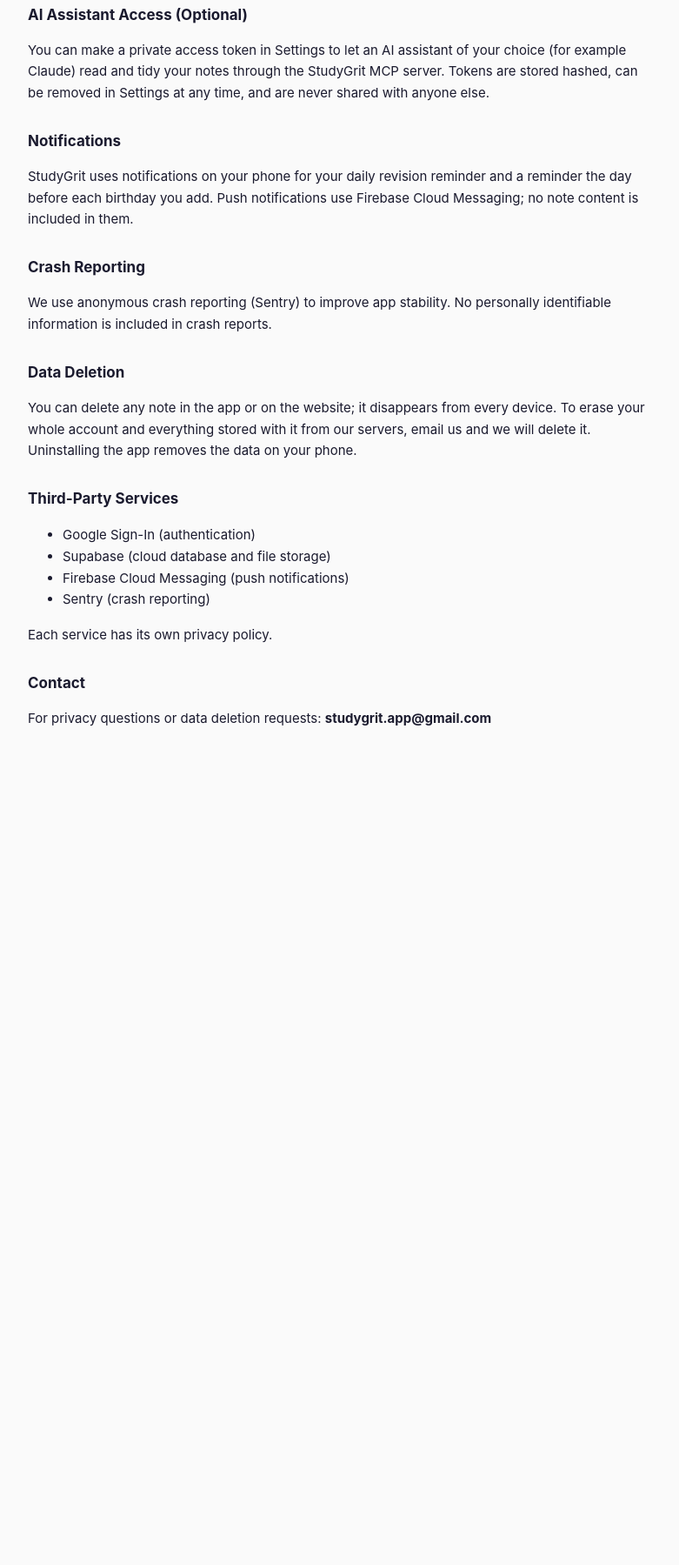
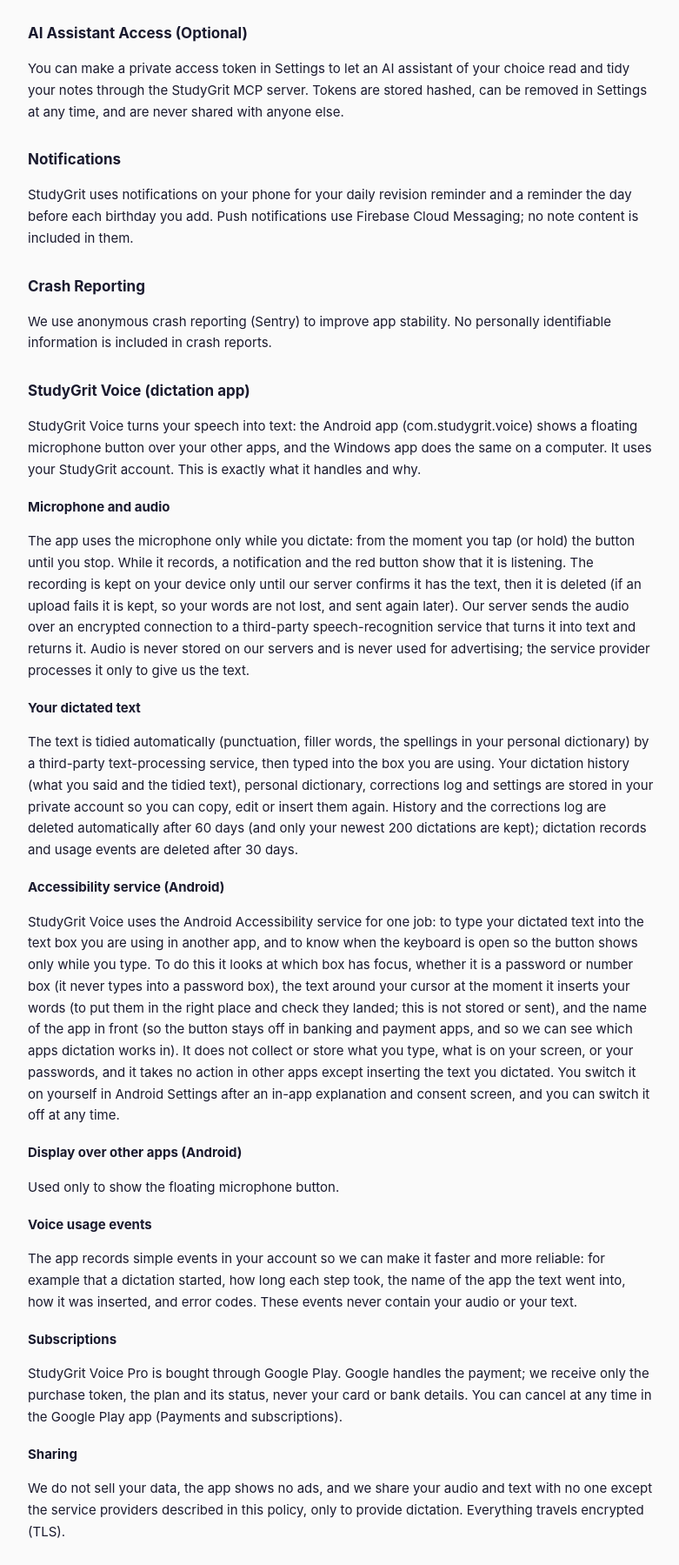
Before and after one commit to studygrit-app/studygrit-app, a plain HTML site: page privacy.html in a window 1280 px wide. Shown: the part 982-2781 px from the top of the page at 87% size, without its empty margins (248-1029 px from the left). Before the commit the page ends 1900 px from the top, so only its background shows below. Drawn offline with Linux system fonts and the light colour scheme.

Commit message:
Privacy: StudyGrit Voice section (microphone, audio, Accessibility, subscriptions) + delete-account link - Play release prep 15 Nov 2026
Co-Authored-By: Claude Opus 5.5 <noreply@anthropic.com>
Claude-Session: https://claude.ai/code/session_01NZggVVEsTxqFHyX1dCexRi

```diff
--- a/privacy.html
+++ b/privacy.html
@@ -20,13 +20,17 @@
   h1 span.study { color: #e53935; }
   h1 span.grit { color: #2e7d32; }
   h2 { font-size: 17px; margin-top: 28px; }
+  h3 { font-size: 15px; margin-top: 18px; margin-bottom: 4px; }
   p, li { font-size: 15px; }
+  a { color: inherit; }
+  .foot { margin-top: 40px; padding-top: 16px; border-top: 1px solid rgba(128, 128, 128, .3); font-size: 13px; display: flex; flex-wrap: wrap; gap: 4px 20px; }
+  .foot a { display: inline-flex; align-items: center; min-height: 44px; }
   .updated { font-size: 13px; opacity: .7; }
 </style>
 </head>
 <body>
 <h1><span class="study">STUDY</span><span class="grit">GRIT</span> - Privacy Policy</h1>
-<p class="updated">Last updated: October 2026 &middot; Applies to the StudyGrit Android app (com.studygrit.app) and the StudyGrit website</p>
+<p class="updated">Last updated: 15 November 2026 &middot; Applies to the StudyGrit Android app (com.studygrit.app), the StudyGrit Voice apps (Android com.studygrit.voice and Windows) and the StudyGrit website</p>
 
 <h2>What We Store</h2>
 <p>StudyGrit stores what you put into your "brain": the notes you write or share into the app (including links you paste), the quiz cards made from them and your review history, the files you attach (PDFs, images), your shelf names and settings, and the birthdays you add (a name and a date, optionally the year and a note) so the app can remind you. The messages and screenshots you send to your inbox are stored privately to build your notes. On the phone this is kept on your device; when you sign in it is also stored in your private cloud account so the phone and the website show the same notes.</p>
@@ -44,7 +48,7 @@
 <p>If you use the app without signing in, your data stays on your device only. Uninstalling the app permanently deletes that local data.</p>
 
 <h2>AI Assistant Access (Optional)</h2>
-<p>You can make a private access token in Settings to let an AI assistant of your choice (for example Claude) read and tidy your notes through the StudyGrit MCP server. Tokens are stored hashed, can be removed in Settings at any time, and are never shared with anyone else.</p>
+<p>You can make a private access token in Settings to let an AI assistant of your choice read and tidy your notes through the StudyGrit MCP server. Tokens are stored hashed, can be removed in Settings at any time, and are never shared with anyone else.</p>
 
 <h2>Notifications</h2>
 <p>StudyGrit uses notifications on your phone for your daily revision reminder and a reminder the day before each birthday you add. Push notifications use Firebase Cloud Messaging; no note content is included in them.</p>
@@ -52,13 +56,41 @@
 <h2>Crash Reporting</h2>
 <p>We use anonymous crash reporting (Sentry) to improve app stability. No personally identifiable information is included in crash reports.</p>
 
-<h2>Data Deletion</h2>
-<p>You can delete any note in the app or on the website; it disappears from every device. To erase your whole account and everything stored with it from our servers, email us and we will delete it. Uninstalling the app removes the data on your phone.</p>
+<h2 id="voice">StudyGrit Voice (dictation app)</h2>
+<p>StudyGrit Voice turns your speech into text: the Android app (com.studygrit.voice) shows a floating microphone button over your other apps, and the Windows app does the same on a computer. It uses your StudyGrit account. This is exactly what it handles and why.</p>
+
+<h3>Microphone and audio</h3>
+<p>The app uses the microphone only while you dictate: from the moment you tap (or hold) the button until you stop. While it records, a notification and the red button show that it is listening. The recording is kept on your device only until our server confirms it has the text, then it is deleted (if an upload fails it is kept, so your words are not lost, and sent again later). Our server sends the audio over an encrypted connection to a third-party speech-recognition service that turns it into text and returns it. Audio is never stored on our servers and is never used for advertising; the service provider processes it only to give us the text.</p>
+
+<h3>Your dictated text</h3>
+<p>The text is tidied automatically (punctuation, filler words, the spellings in your personal dictionary) by a third-party text-processing service, then typed into the box you are using. Your dictation history (what you said and the tidied text), personal dictionary, corrections log and settings are stored in your private account so you can copy, edit or insert them again. History and the corrections log are deleted automatically after 60 days (and only your newest 200 dictations are kept); dictation records and usage events are deleted after 30 days.</p>
+
+<h3>Accessibility service (Android)</h3>
+<p>StudyGrit Voice uses the Android Accessibility service for one job: to type your dictated text into the text box you are using in another app, and to know when the keyboard is open so the button shows only while you type. To do this it looks at which box has focus, whether it is a password or number box (it never types into a password box), the text around your cursor at the moment it inserts your words (to put them in the right place and check they landed; this is not stored or sent), and the name of the app in front (so the button stays off in banking and payment apps, and so we can see which apps dictation works in). It does not collect or store what you type, what is on your screen, or your passwords, and it takes no action in other apps except inserting the text you dictated. You switch it on yourself in Android Settings after an in-app explanation and consent screen, and you can switch it off at any time.</p>
+
+<h3>Display over other apps (Android)</h3>
+<p>Used only to show the floating microphone button.</p>
+
+<h3>Voice usage events</h3>
+<p>The app records simple events in your account so we can make it faster and more reliable: for example that a dictation started, how long each step took, the name of the app the text went into, how it was inserted, and error codes. These events never contain your audio or your text.</p>
+
+<h3>Subscriptions</h3>
+<p>StudyGrit Voice Pro is bought through Google Play. Google handles the payment; we receive only the purchase token, the plan and its status, never your card or bank details. You can cancel at any time in the Google Play app (Payments and subscriptions).</p>
+
+<h3>Sharing</h3>
+<p>We do not sell your data, the app shows no ads, and we share your audio and text with no one except the service providers described in this policy, only to provide dictation. Everything travels encrypted (TLS).</p>
+
+<h2 id="delete">Data Deletion</h2>
+<p>You can delete any note in the app or on the website, and any dictation in StudyGrit Voice History; it disappears from every device. To delete your whole account and everything stored with it, open StudyGrit Voice, Settings, Delete account, or follow the steps at <a href="https://studygrit-website.studygrit-app.workers.dev/delete-account">studygrit-website.studygrit-app.workers.dev/delete-account</a>, or email us. Your voice data is deleted at once and the account itself within 30 days. Uninstalling an app removes the data on that device.</p>
 
 <h2>Third-Party Services</h2>
 <ul>
   <li>Google Sign-In (authentication)</li>
   <li>Supabase (cloud database and file storage)</li>
+  <li>Cloudflare (the servers that run StudyGrit Voice)</li>
+  <li>A third-party speech-recognition service (turns StudyGrit Voice audio into text)</li>
+  <li>A third-party text-processing service (tidies dictated text)</li>
+  <li>Google Play Billing (StudyGrit Voice Pro subscriptions)</li>
   <li>Firebase Cloud Messaging (push notifications)</li>
   <li>Sentry (crash reporting)</li>
 </ul>
@@ -66,5 +98,10 @@
 
 <h2>Contact</h2>
 <p>For privacy questions or data deletion requests: <strong>studygrit.app@gmail.com</strong></p>
+
+<footer class="foot">
+  <a href="https://studygrit-website.studygrit-app.workers.dev/delete-account">Delete account</a>
+  <a href="mailto:studygrit.app@gmail.com">studygrit.app@gmail.com</a>
+</footer>
 </body>
 </html>
```
